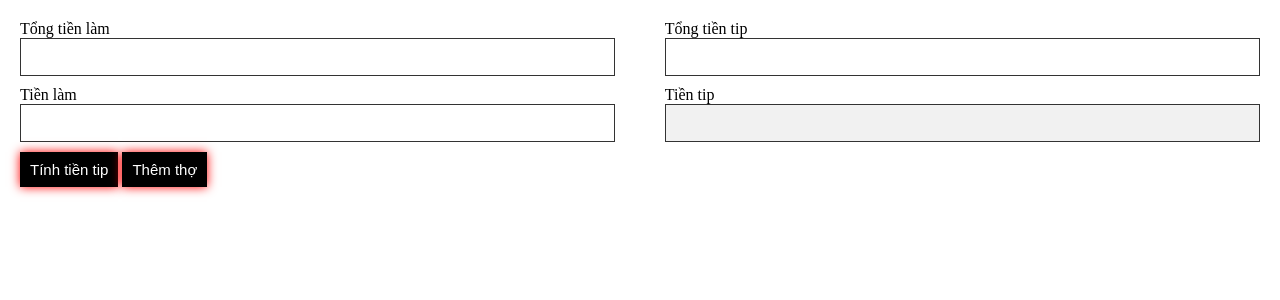
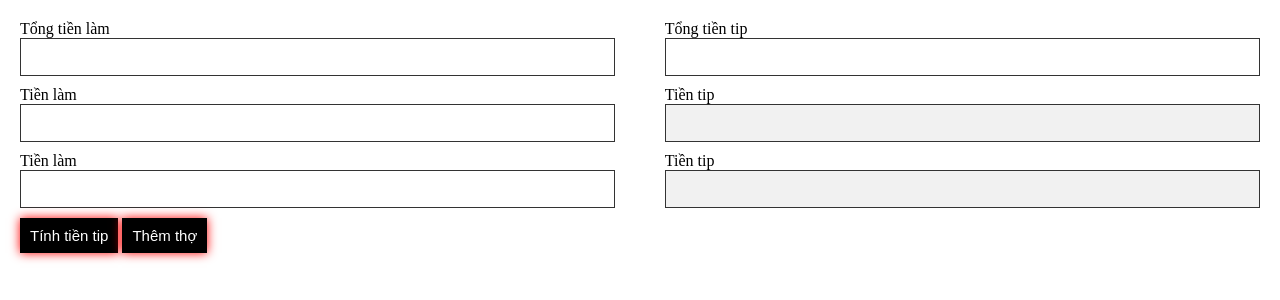
Before and after one commit to chinhphan099/chinhphan099.github.io, a plain HTML site: page tools/tip.html in a window 1280 px wide. Drawn offline with Linux system fonts and the light colour scheme.

Commit message:
no message

```diff
--- a/tools/tip.html
+++ b/tools/tip.html
@@ -117,7 +117,17 @@
       </div>
       <div class="input-group col-1">
         <label for="" class="block">Tiền tip</label>
-        <input type="text" readonly class="tien-tip">
+        <input type="text" readonly disabled class="tien-tip">
+      </div>
+    </div>
+    <div class="two-col tho-row">
+      <div class="input-group col-1">
+        <label class="block">Tiền làm</label>
+        <input type="number" class="tien-lam">
+      </div>
+      <div class="input-group col-1">
+        <label for="" class="block">Tiền tip</label>
+        <input type="text" readonly disabled class="tien-tip">
       </div>
     </div>
     <div class="btn-group">
@@ -139,7 +149,7 @@
           </div>
           <div class="input-group col-1">
             <label for="" class="block">Tiền tip</label>
-            <input type="text" readonly class="tien-tip">
+            <input type="text" readonly disabled class="tien-tip">
           </div>
         </div>
       `;
@@ -161,7 +171,7 @@
       }
       function toggleXoaThoBtn() {
         const thoRows = document.querySelectorAll('.tho-row');
-        if (thoRows.length > 1) {
+        if (thoRows.length > 2) {
           document.querySelector('#xoaTho').style.display = 'inline-block';
         } else {
           document.querySelector('#xoaTho').style.display = 'none'
```
